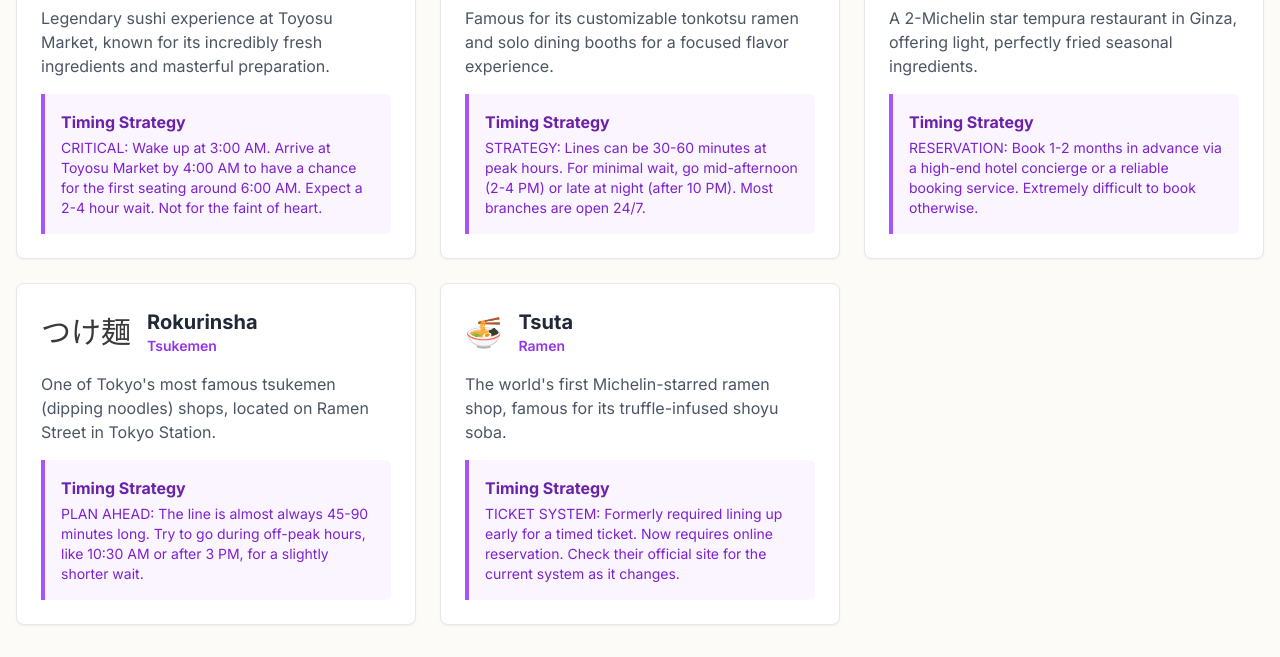
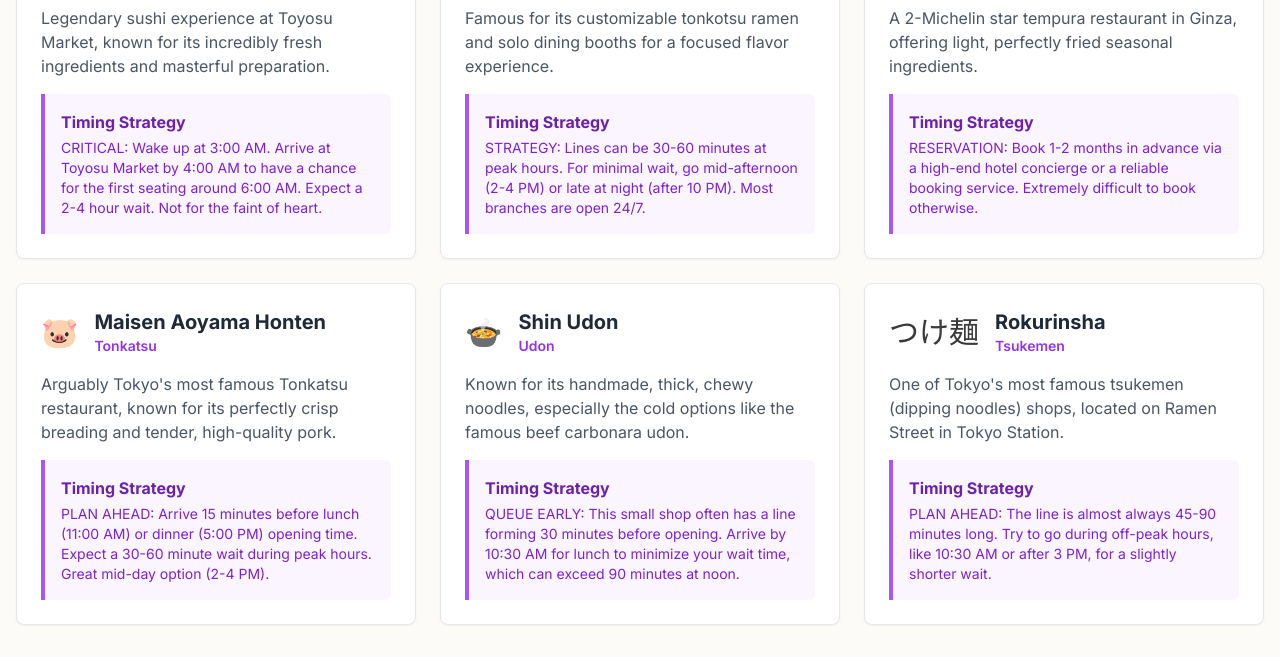
Before and after one commit to dougli821/Japan-travel, a plain HTML site: page index.html in a window 1280 px wide. Shown: the part 586-1243 px from the top of the page. Drawn offline with nearby package versions, Linux system fonts and the light colour scheme.

Commit message:
Update index.html

```diff
--- a/index.html
+++ b/index.html
@@ -31,14 +31,14 @@
             border-bottom: 2px solid transparent;
         }
         .nav-link.active {
-            border-bottom-color: #c084fc; /* purple-400 */
-            color: #9333ea; /* purple-600 */
+            border-bottom-color: #c084fc;
+            color: #9333ea;
         }
         .filter-btn {
             transition: all 0.3s ease;
         }
         .filter-btn.active {
-            background-color: #a855f7; /* purple-500 */
+            background-color: #a855f7;
             color: white;
         }
         .card {
@@ -153,27 +153,32 @@
             { city: 'tokyo', name: 'Sushi Dai', category: 'Sushi', icon: '🍣', description: 'Legendary sushi experience at Toyosu Market, known for its incredibly fresh ingredients and masterful preparation.', timing: 'CRITICAL: Wake up at 3:00 AM. Arrive at Toyosu Market by 4:00 AM to have a chance for the first seating around 6:00 AM. Expect a 2-4 hour wait. Not for the faint of heart.' },
             { city: 'tokyo', name: 'Ichiran Ramen', category: 'Ramen', icon: '🍜', description: 'Famous for its customizable tonkotsu ramen and solo dining booths for a focused flavor experience.', timing: 'STRATEGY: Lines can be 30-60 minutes at peak hours. For minimal wait, go mid-afternoon (2-4 PM) or late at night (after 10 PM). Most branches are open 24/7.' },
             { city: 'tokyo', name: 'Tempura Kondo', category: 'Tempura', icon: '🍤', description: 'A 2-Michelin star tempura restaurant in Ginza, offering light, perfectly fried seasonal ingredients.', timing: 'RESERVATION: Book 1-2 months in advance via a high-end hotel concierge or a reliable booking service. Extremely difficult to book otherwise.' },
+            { city: 'tokyo', name: 'Maisen Aoyama Honten', category: 'Tonkatsu', icon: '🐷', description: 'Arguably Tokyo\'s most famous Tonkatsu restaurant, known for its perfectly crisp breading and tender, high-quality pork.', timing: 'PLAN AHEAD: Arrive 15 minutes before lunch (11:00 AM) or dinner (5:00 PM) opening time. Expect a 30-60 minute wait during peak hours. Great mid-day option (2-4 PM).' },
+            { city: 'tokyo', name: 'Shin Udon', category: 'Udon', icon: '🍲', description: 'Known for its handmade, thick, chewy noodles, especially the cold options like the famous beef carbonara udon.', timing: 'QUEUE EARLY: This small shop often has a line forming 30 minutes before opening. Arrive by 10:30 AM for lunch to minimize your wait time, which can exceed 90 minutes at noon.' },
             { city: 'tokyo', name: 'Rokurinsha', category: 'Tsukemen', icon: 'つけ麺', description: 'One of Tokyo\'s most famous tsukemen (dipping noodles) shops, located on Ramen Street in Tokyo Station.', timing: 'PLAN AHEAD: The line is almost always 45-90 minutes long. Try to go during off-peak hours, like 10:30 AM or after 3 PM, for a slightly shorter wait.' },
-            { city: 'tokyo', name: 'Tsuta', category: 'Ramen', icon: '🍜', description: 'The world\'s first Michelin-starred ramen shop, famous for its truffle-infused shoyu soba.', timing: 'TICKET SYSTEM: Formerly required lining up early for a timed ticket. Now requires online reservation. Check their official site for the current system as it changes.' },
 
             { city: 'osaka', name: 'Dotonbori Street Food', category: 'Street Food', icon: '🐙', description: 'The heart of Osaka\'s food scene. A must-visit for takoyaki, okonomiyaki, and gyoza from various stalls.', timing: 'PEAK HOURS: Best experienced in the evening when all the neon lights are on. It gets very crowded from 6 PM onwards. Just dive in and enjoy the energy.' },
             { city: 'osaka', name: 'Mizuno', category: 'Okonomiyaki', icon: '🍳', description: 'A Michelin Bib Gourmand okonomiyaki restaurant in Dotonbori with a perpetual line out the front.', timing: 'QUEUE EARLY: Arrive 30 minutes before they open for lunch or dinner to minimize your wait time. Otherwise, expect to queue for 45-75 minutes.' },
             { city: 'osaka', name: 'Kushikatsu Daruma', category: 'Kushikatsu', icon: '🍢', description: 'A famous chain for kushikatsu (deep-fried skewers). Remember the golden rule: no double-dipping in the sauce!', timing: 'ACCESSIBLE: There are many branches, so waits are usually manageable (15-30 minutes). The main Dotonbori branch is the busiest.' },
             { city: 'osaka', name: 'Kuromon Ichiba Market', category: 'Market', icon: '🦀', description: 'A large public market with incredible fresh seafood (grilled scallops, uni, fatty tuna) and other local produce.', timing: 'MORNING/LUNCH: Best visited in the late morning (around 10 AM) before the lunch rush. It gets extremely packed from 12 PM to 2 PM.' },
+            { city: 'osaka', name: 'Ajinokura (Yakitori)', category: 'Izakaya', icon: '🍻', description: 'A classic, high-quality yakitori spot perfect for an authentic Izakaya experience with delicious grilled chicken skewers and beer.', timing: 'WALK-IN: Less intense queuing. Arrive around 5:30 PM for dinner, especially on weekdays, to secure a table without a long wait. Weekend evenings may require a short queue.' },
 
             { city: 'kyoto', name: 'Kikunoi Roan', category: 'Kaiseki', icon: '🌸', description: 'A 2-Michelin star restaurant offering a more accessible but still exquisite kaiseki (traditional multi-course) experience.', timing: 'RESERVATION: Essential. Book 2-3 months in advance via their website or a booking service. Lunch is slightly easier to book than dinner.' },
             { city: 'kyoto', name: 'Nishiki Market', category: 'Market', icon: '🍡', description: 'Known as "Kyoto\'s Kitchen," this narrow shopping street is lined with stalls selling everything from pickles to fresh sashimi skewers.', timing: 'MID-MORNING: Go around 10-11 AM. It becomes a shoulder-to-shoulder crush of people during lunchtime and on weekends.' },
-            { city: 'kyoto', name: 'Menbaka Fire Ramen', category: 'Ramen', icon: '🔥', description: 'A unique experience where chefs pour flaming oil over your green onion ramen, creating a dramatic and flavorful show.', timing: 'QUEUE EARLY: This spot is incredibly popular with tourists. Arrive at least 45 minutes before they open to secure a spot in the first seating. They often cut the line off early.' },
-            { city: 'kyoto', name: 'Gogyo', category: 'Ramen', icon: '🍜', description: 'Famous for its kogashi (burnt) miso and shoyu ramen, which has a deep, smoky, and complex flavor.', timing: 'MANAGEABLE: Waits are common but usually not extreme. Expect a 20-40 minute wait during peak times. A solid option if you want great ramen without a 2-hour queue.' }
+            { city: 'kyoto', name: 'Moritaya (Sukiyaki)', category: 'Wagyu/Sukiyaki', icon: '🥩', description: 'Specializes in high-grade Kyoto beef served in the traditional Sukiyaki style, a must-try for meat lovers.', timing: 'RESERVATION: Strongly recommended for dinner. Book at least 2-3 weeks in advance. Lunch can often be walked into, but book ahead if you have a large party.' },
+            { city: 'kyoto', name: 'Tsujiri Gion Honten', category: 'Sweets/Matcha', icon: '🍵', description: 'Kyoto\'s famous green tea specialty shop offering incredible matcha parfaits, soft-serve ice cream, and traditional sweets.', timing: 'AVOID PEAK: Waits are usually 15-45 minutes. Visit right at 10:00 AM opening or late in the evening (after 7 PM) to minimize your wait for a table.' },
+            { city: 'kyoto', name: 'Menbaka Fire Ramen', category: 'Ramen', icon: '🔥', description: 'A unique experience where chefs pour flaming oil over your green onion ramen, creating a dramatic and flavorful show.', timing: 'QUEUE EARLY: This spot is incredibly popular with tourists. Arrive at least 45 minutes before they open to secure a spot in the first seating. They often cut the line off early.' }
         ];
 
         const waitTimeData = [
-            { name: "Sushi Dai", time: 3 },
+            { name: "Sushi Dai (Tokyo)", time: 3 },
+            { name: "Kikunoi Roan (Booking)", time: 2.5 },
             { name: "Tempura Kondo (Booking)", time: 2.5 },
-            { name: "Kikunoi Roan (Booking)", time: 2.5 },
-            { name: "Menbaka Fire Ramen", time: 1.5 },
-            { name: "Rokurinsha", time: 1.25 },
-            { name: "Mizuno", time: 1 },
+            { name: "Shin Udon (Tokyo)", time: 1.5 },
+            { name: "Menbaka Fire Ramen (Kyoto)", time: 1.5 },
+            { name: "Rokurinsha (Tokyo)", time: 1.25 },
+            { name: "Maisen Tonkatsu (Tokyo)", time: 1 },
+            { name: "Mizuno Okonomiyaki (Osaka)", time: 1 },
         ];
 
         document.addEventListener('DOMContentLoaded', () => {
```
